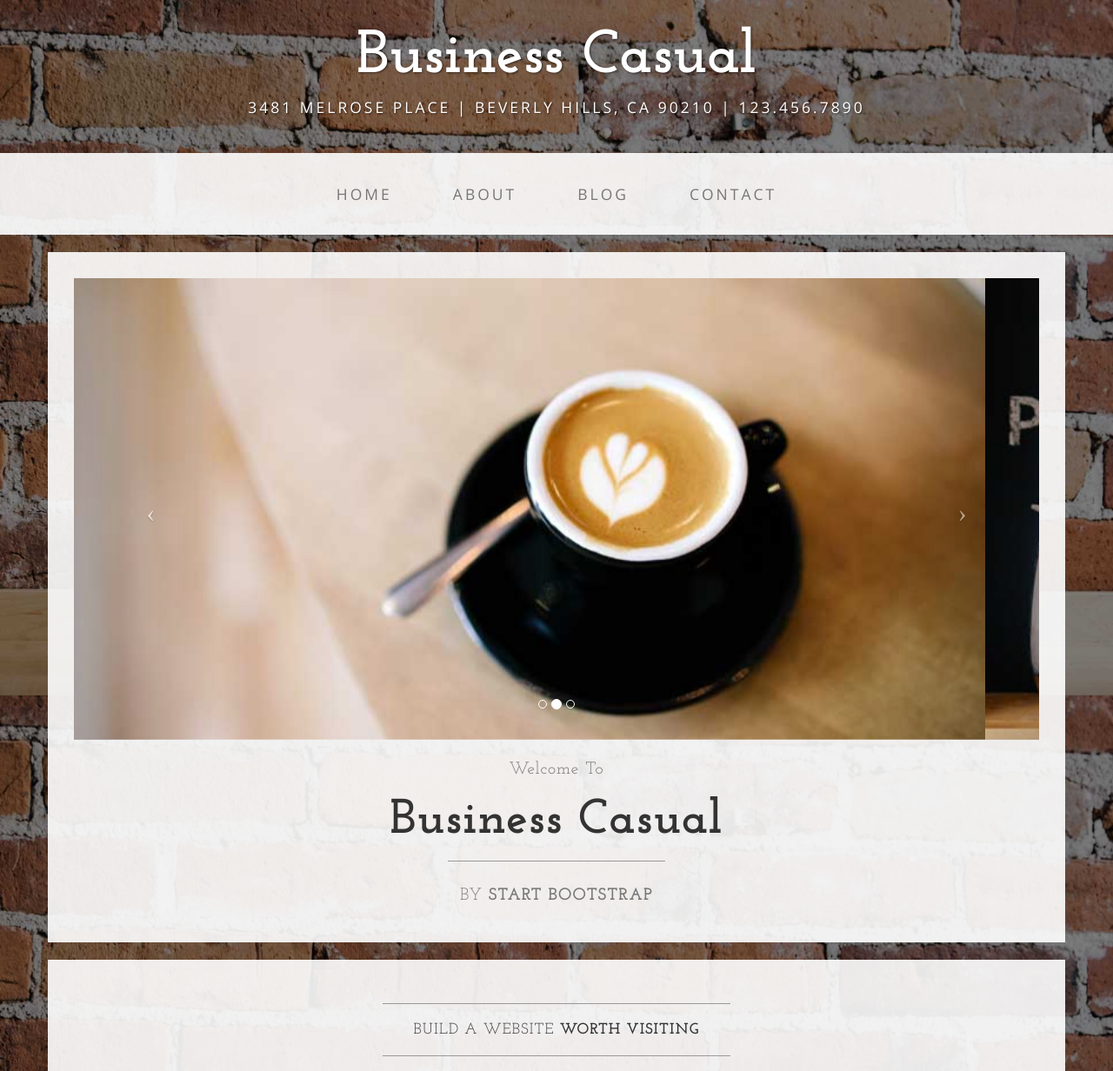
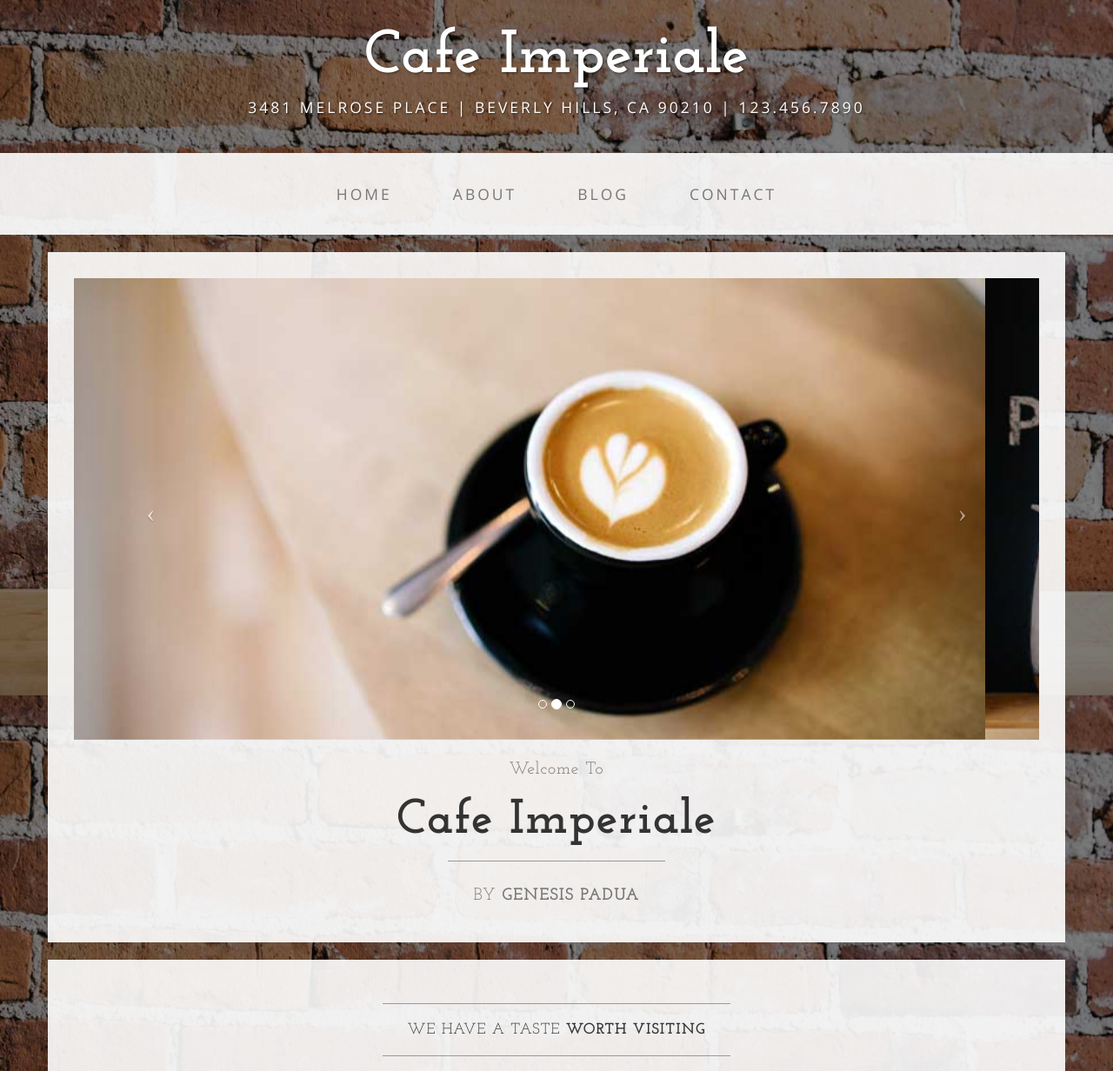
Before and after one commit to Alyssciel/Businesses, a plain HTML site: page index.html in a window 1280 px wide. Shown: the top 1232 px of the page at 87% size. Drawn offline with nearby package versions, Linux system fonts and the light colour scheme.

Commit message:
Update index.html

```diff
--- a/index.html
+++ b/index.html
@@ -9,7 +9,7 @@
     <meta name="description" content="">
     <meta name="author" content="">
 
-    <title>Business Casual - Start Bootstrap Theme</title>
+    <title>Cafe Imperiale</title>
 
     <!-- Bootstrap Core CSS -->
     <link href="css/bootstrap.min.css" rel="stylesheet">
@@ -32,7 +32,7 @@
 
 <body>
 
-    <div class="brand">Business Casual</div>
+    <div class="brand">Cafe Imperiale</div>
     <div class="address-bar">3481 Melrose Place | Beverly Hills, CA 90210 | 123.456.7890</div>
 
     <!-- Navigation -->
@@ -47,7 +47,7 @@
                     <span class="icon-bar"></span>
                 </button>
                 <!-- navbar-brand is hidden on larger screens, but visible when the menu is collapsed -->
-                <a class="navbar-brand" href="index.html">Business Casual</a>
+                <a class="navbar-brand" href="index.html">Cafe Imperiale</a>
             </div>
             <!-- Collect the nav links, forms, and other content for toggling -->
             <div class="collapse navbar-collapse" id="bs-example-navbar-collapse-1">
@@ -108,11 +108,11 @@
                     <h2 class="brand-before">
                         <small>Welcome to</small>
                     </h2>
-                    <h1 class="brand-name">Business Casual</h1>
+                    <h1 class="brand-name">Cafe Imperiale</h1>
                     <hr class="tagline-divider">
                     <h2>
                         <small>By
-                            <strong>Start Bootstrap</strong>
+                            <strong>Genesis Padua</strong>
                         </small>
                     </h2>
                 </div>
@@ -123,7 +123,7 @@
             <div class="box">
                 <div class="col-lg-12">
                     <hr>
-                    <h2 class="intro-text text-center">Build a website
+                    <h2 class="intro-text text-center">We have a taste
                         <strong>worth visiting</strong>
                     </h2>
                     <hr>
```
